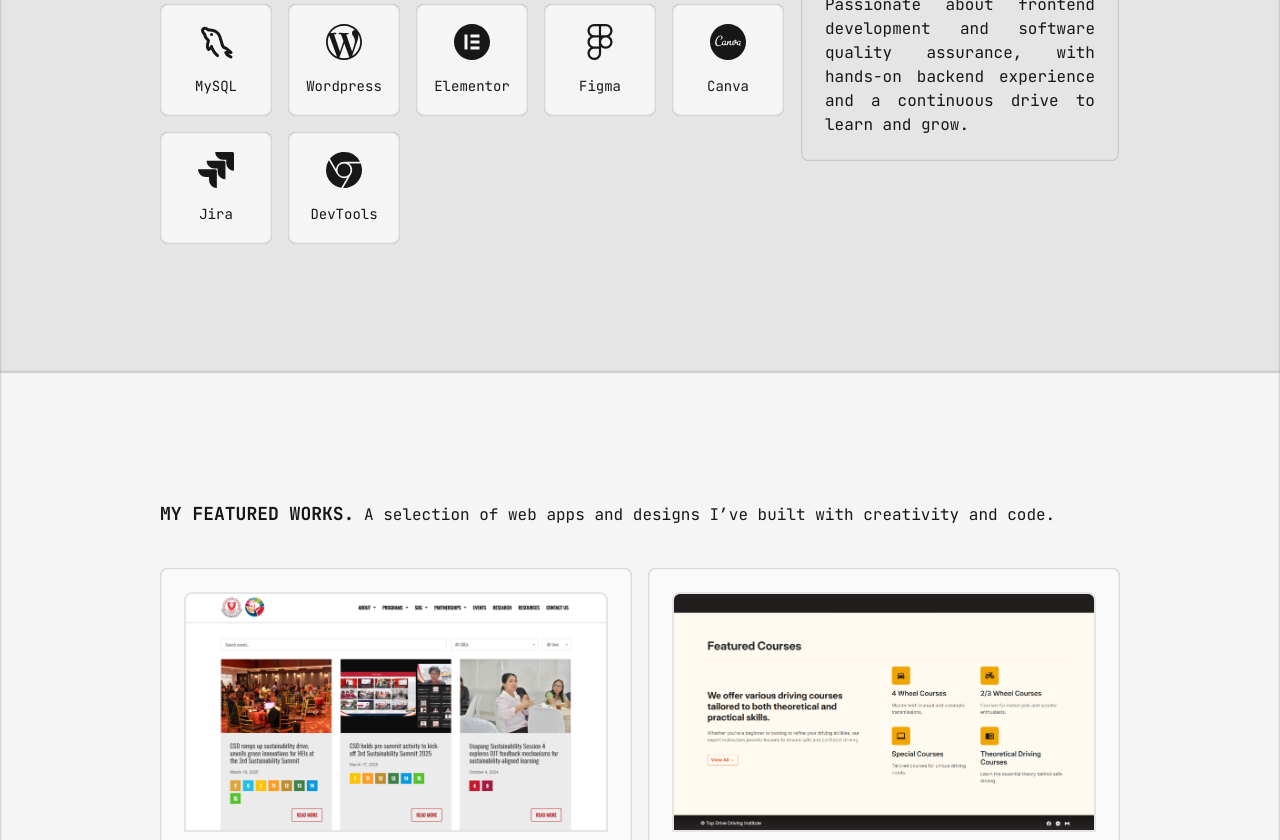
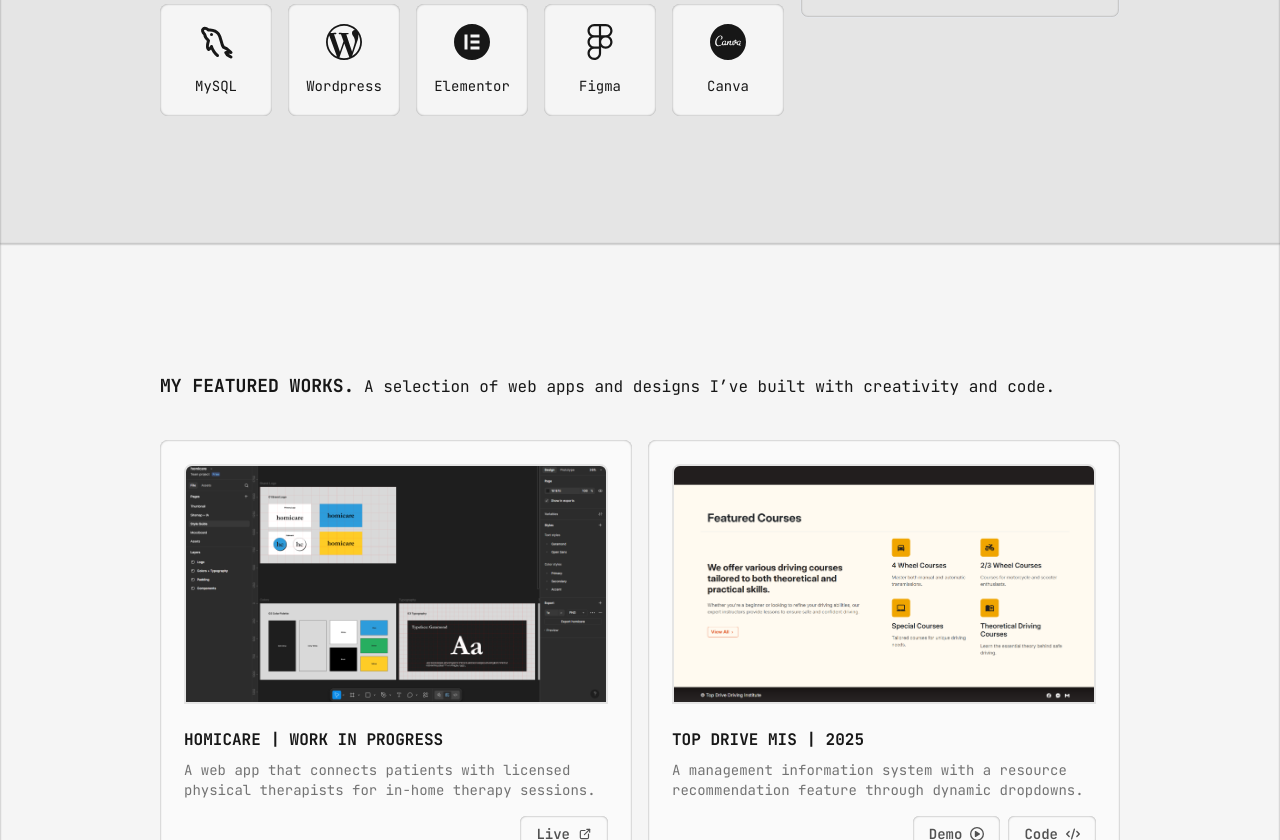
Before and after one commit to francokiid/af-portfolio, a React (Vite) app: page / in a window 1280 px wide. Shown: the part 1960-2800 px from the top of the page. Built offline with nearby package versions, Linux system fonts and the light colour scheme.

Commit message:
Updated content

```diff
--- a/src/components/sections/Home.jsx
+++ b/src/components/sections/Home.jsx
@@ -32,7 +32,7 @@ export const Home = () => {
             data-aos-delay="1500"
             className="text-md md:text-3xl"
           >
-            Web Design & Development ★ Quality Assurance
+            UI/UX Design ★ Web Development
           </h2>
         </div>
 
--- a/src/components/sections/Projects.jsx
+++ b/src/components/sections/Projects.jsx
@@ -12,13 +12,13 @@ export const Projects = () => {
 
   const projects = [
     {
-      media: "csd.png",
-      title: "Revamped CSD Website | 2025",
-      live: "https://dev-sustainability.batstate-u.edu.ph/events/",
+      media: "homicare.png",
+      title: "Homicare | WORK IN PROGRESS",
+      live: "https://www.figma.com/design/DRAfAdcPvdhSXhpLsPBH3n/homicare?node-id=3-2&t=hGgoJtSyrV4nEZ7C-1",
+      demo: "",
       repo: "",
-      demo: "",
       description:
-        "A WordPress site with content management features showcasing sustainable solutions, resources, and articles.",
+        "A web app that connects patients with licensed physical therapists for in-home therapy sessions.",
     },
     {
       media: "top-drive.png",
@@ -30,13 +30,21 @@ export const Projects = () => {
         "A management information system with a resource recommendation feature through dynamic dropdowns.",
     },
     {
-      media: "vax-care.png",
-      title: "Vax-Care | 2023",
-      live: "https://vax-care.kesug.com/",
-      demo: "https://youtu.be/4Yq0G_3GDUA?si=VxbYXrrzjXeYkXJH",
-      repo: "https://github.com/francokiid/vax-care",
+      media: "csd.png",
+      title: "Revamped CSD Website | 2025",
+      live: "https://dev-sustainability.batstate-u.edu.ph/events/",
+      repo: "",
+      demo: "",
       description:
-        "A vaccination record management system for health workers and pregnant women.",
+        "A WordPress site with content management features showcasing sustainable solutions, resources, and articles.",
+    },
+    {
+      media: "fablink.png",
+      title: "FabLink App | 2025",
+      live: "",
+      demo: "https://www.figma.com/proto/oWEaAhnPulKZSj4G6umzcw/FabLink?page-id=0%3A1&node-id=11-79&p=f&viewport=639%2C561%2C0.15&t=xMXfh0xct89Heg7P-1&scaling=scale-down&content-scaling=fixed&starting-point-node-id=11%3A79",
+      repo: "",
+      description: "A mockup design of a booking app for fabrication needs.",
     },
     {
       media: "gotika.png",
@@ -47,12 +55,13 @@ export const Projects = () => {
       description: "A mockup design of an all-in-one pharmacy app.",
     },
     {
-      media: "fablink.png",
-      title: "FabLink App | 2025",
-      live: "",
-      demo: "https://www.figma.com/proto/oWEaAhnPulKZSj4G6umzcw/FabLink?page-id=0%3A1&node-id=11-79&p=f&viewport=639%2C561%2C0.15&t=xMXfh0xct89Heg7P-1&scaling=scale-down&content-scaling=fixed&starting-point-node-id=11%3A79",
-      repo: "",
-      description: "A mockup design of a booking app for fabrication needs.",
+      media: "vax-care.png",
+      title: "Vax-Care | 2023",
+      live: "https://vax-care.kesug.com/",
+      demo: "https://youtu.be/4Yq0G_3GDUA?si=VxbYXrrzjXeYkXJH",
+      repo: "https://github.com/francokiid/vax-care",
+      description:
+        "A vaccination record management system for health workers and pregnant women.",
     },
     {
       media: "hangman.png",
--- a/src/components/sections/Skills.jsx
+++ b/src/components/sections/Skills.jsx
@@ -35,8 +35,6 @@ export const Skills = () => {
     { icon: <SiElementor />, label: "Elementor" },
     { icon: <SiFigma />, label: "Figma" },
     { icon: <SiCanva />, label: "Canva" },
-    { icon: <SiJira />, label: "Jira" },
-    { icon: <SiGooglechrome />, label: "DevTools" },
   ];
 
   const skills = [
@@ -83,11 +81,6 @@ export const Skills = () => {
                 <li key={index}>{skill}</li>
               ))}
             </ul>
-            <p className="text-justify">
-              Passionate about frontend development and software quality
-              assurance, with hands-on backend experience and a continuous drive
-              to learn and grow.
-            </p>
           </div>
         </div>
       </div>
```
Also changed, not shown: src/assets/media/Screenshot 2025-09-04 021055.png (added), src/assets/media/homicare.png (added).
